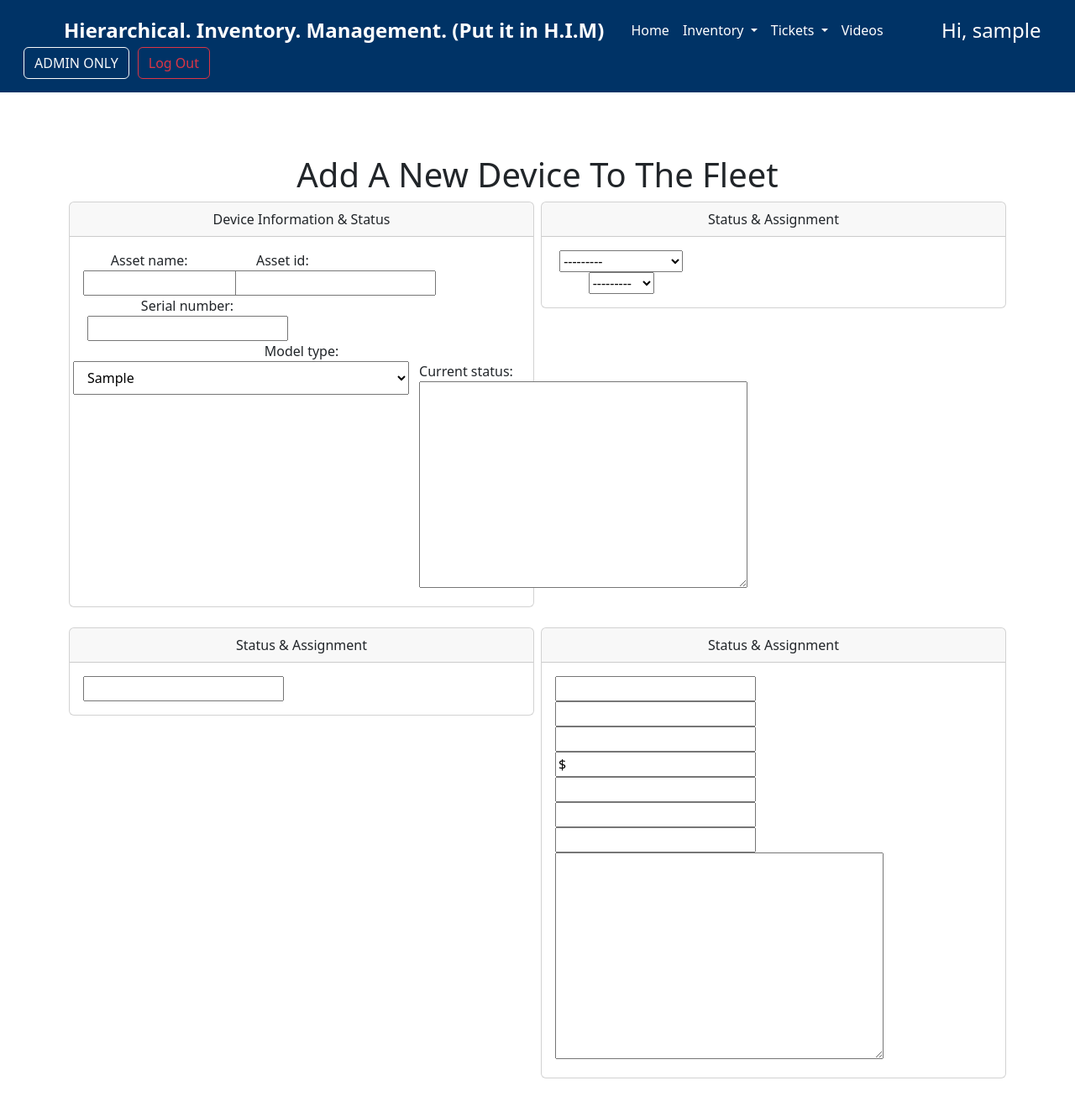
After one commit to BigRigMcK/henhud-repair, a Django app: page /inventory/addnewdevice/ in a window 1280 px wide. The commit adds this page. Shown: the whole page at 84% size. Run offline with Django 5.2, Linux system fonts and the light colour scheme; a user stored in the database is signed in; data comes from the database, SQL or seed files in the repository; tables that the repository leaves empty hold one stand-in row (values such as "Sample post").

Commit message:
Updated Inventory HTML files

```diff
--- a/Inventory/forms.py
+++ b/Inventory/forms.py
@@ -1,18 +1,25 @@
 from django import forms
 from .models import District_Device_Inventory
 
-# class Device_Inventory_Form(fomrs.ModelForm):
-# 	class Meta:
-# 		model:
-# 		fields={
+class District_Device_Inventory_Form(forms.ModelForm):
+	class Meta:
+		model= District_Device_Inventory
+		fields={'asset_name', 'asset_id', 'serial_number','model_type',
+		'current_status','location','department','mac_address',
+		'capacity_hard_drive_size','manufacture_make', 'vendor',
+		'notes', 'source_of_funding', 'po_order', 'purchase_value',
+		'student_id_number',
 
-# 		}
-# 		widgets ={
+		}
+		widgets ={
+			'model_type': forms.Select(attrs={
+				'style' :  'width: 400px; height: 40px'
+				})
 
-# 		}
+		}
 
-# 	def __init__(self, *args, user=None, **kwargs):
-# 		super().__init__(*args, **kwargs)
+	def __init__(self, *args, user=None, **kwargs):
+		super().__init__(*args, **kwargs)
 
 
 
--- /dev/null
+++ b/Inventory/templates/inventory_add_new_device.html
@@ -0,0 +1,122 @@
+{% extends 'base.html' %}
+
+{% block title %}Add New Device{% endblock %}
+
+{% block content %}
+    <!-- Add forms or lists for repairs in future expansions -->
+<div style="text-align: center; margin-top: 50px;">
+
+    <h1> Add A New Device To The Fleet </h1>
+
+
+    <div class="container" style="text-align:center;">
+
+            <form method="post" navalidate>
+            {% csrf_token %}
+
+        {% if form.errors %}
+            <div class="alert alert-danger">
+                <strong> Please Fix The Following Errors:</strong>
+                <ul>
+                    {% for field in form %}
+                        {% for error in field.errors %}
+                            <li> <strong> {{ field.label }}: </strong> {{ error }} </li>
+                        {% endfor %}
+                    {% endfor %}
+                    {% for error in form.non_field_errors %}
+                        <li>{{ error }} </li>
+                    {% endfor %}
+                </ul>
+            </div>
+        {% endif %}
+
+<!-- Device Information -->
+    <div class="row g-2">
+        <div class="col-md-6">
+                    <div class="card mb-3">
+                        <div class="card-header">Device Information & Status</div>
+                        <div class="card-body">
+                            <div class="row">
+                                <div class="col-md-4">
+                                    {{form.asset_name.label_tag}}
+                                    {{form.asset_name}}
+                                </div>
+                                <div class="col-md-3">
+                                    {{form.asset_id.label_tag}}
+                                    {{form.asset_id}}
+                                </div>
+                                <div class="col-md-6">
+                                    {{form.serial_number.label_tag}}
+                                    {{form.serial_number}}
+                                </div>
+                                    {{form.model_type.label_tag}}
+                                    {{form.model_type}}
+                                <div class="col-md-3">
+                                    {{form.current_status.label_tag}}
+                                    {{form.current_status}}
+                                </div>
+                            </div>
+                        </div>
+                    </div>
+                </div>
+
+
+                <!-- Device Location -->
+        <div class="col-md-6">
+            <div class="card mb-3">
+                <div class="card-header">Status & Assignment</div>
+                <div class="card-body">
+                    <div class="row">
+                        <div class="col-md-4">
+                        {{form.location}}
+                        {{form.department}}
+                        </div>
+                    </div>
+                </div>
+            </div>
+        </div>
+
+                <!-- Student Information -->
+        <div class="col-md-6">
+                    <div class="card mb-3">
+                        <div class="card-header">Status & Assignment</div>
+                        <div class="card-body">
+                            <div class="row">
+                                <div class="col-md-4">
+                                    {{form.student_id_number}}
+                                    </div>
+                            </div>
+                        </div>
+                    </div>
+                </div>
+
+                <!-- Extra Device Informatino -->
+        <div class="col-md-6">
+                    <div class="card mb-3">
+                        <div class="card-header">Status & Assignment</div>
+                        <div class="card-body">
+                            <div class="row">
+                                <div class="col-md-4">
+                                    {{form.manufacture_make}}
+                                    {{form.vendor}}
+                                    {{form.po_order}}
+                                    {{form.purchase_value}}
+                                    {{form.source_of_funding}}
+                                    {{form.mac_address}}
+                                    {{form.capacity_hard_drive_size}}
+                                    {{form.notes}}
+                                    </div>
+                            </div>
+                        </div>
+                    </div>
+                </div>
+
+
+            </div>
+    </div>
+    </div>
+    </div>
+</div>
+
+
+{% endblock %}
--- a/Inventory/templates/inventory_home.html
+++ b/Inventory/templates/inventory_home.html
@@ -7,7 +7,7 @@
 
 
 <div style="text-align:center; margin: 40px;">
-
+    <h1> Welcome To Inventory Management </h1>
 <p> <a href="/addinventory"> Add a New Device </a></p>
 <p> <a href="/1:1search"> 1:1 Search </a></p>
 
--- a/Inventory/urls.py
+++ b/Inventory/urls.py
@@ -3,6 +3,10 @@ from . import views
 
 urlpatterns = [
 	path('', views.inventory_home , name='Inventory Home'),
+	path('addnewdevice/', views.inventory_add_new_device , name='inventory_add_new_devcie'),
+	#path('/inventory_list', views.inventory_list , name= 'inventory_list'),
+	path('inventory_detail/<int:pk>/', views.inventory_detail, name='inventory_detail'),
+	path('inventory_detail/<int:pk>/edit', views.edit_inventory, name='edit_inventory'),
 
 
 ]
--- a/Inventory/views.py
+++ b/Inventory/views.py
@@ -3,8 +3,8 @@ from django.contrib.auth import login
 from django.contrib.auth.decorators import login_required
 from django.contrib.auth.forms import AuthenticationForm
 from django.contrib import messages
-#from .forms import RepairForm, VideoUploadForm
-#from .models import Repair, Video
+from .forms import District_Device_Inventory_Form
+from .models import District_Device_Inventory
 
 
 
@@ -14,3 +14,54 @@ def inventory_home(request):
 
 
 	return render(request, 'inventory_home.html' , {})
+
+
+@login_required
+def inventory_add_new_device(request):
+
+	if request.method == 'POST':
+		form = District_Device_Inventory_Form(request.POST, user=request.user)
+		if fomr.is_valid():
+			device = form.save(commit=False)
+			devcie.created_by = request.user
+			devcie.save()
+			messages.success(request, 'Device was Added to System Successfully!!')
+			return redirect('inventory_detail', pk=device.pk)
+		else:
+			print(form.errors)
+	else:
+		form = District_Device_Inventory_Form(user=request.user)
+
+	return render(request, 'inventory_add_new_device.html', {'form':form, 'action':'Create'})
+
+@login_required
+def edit_inventory(request, pk, asset_id):
+	device = get_object_or_404(District_Device_Inventory, pk=pk, asset_id=asset_id)
+
+	if request.method == 'POST':
+		form = District_Device_Inventory_Form(request.POST, instance=device, user=request.user)
+		if form.is_valid():
+			form.save()
+			messages.success(request, f"Device : {asset_id} has been Updated Successfully")
+			return redirect('inventory_detail',pk=device.pk)
+		else:
+			print(form.errors)
+	else:
+		form = District_Device_Inventory_Form(instance=device, user=request.user)
+
+	return render(request, 'inventory_device_edit.html', {
+		'form': form,
+		'action': 'Edit',
+		'device' : device
+		})
+
+@login_required
+def inventory_detail(request, pk):
+	device = get_object_or_404(District_Device_Inventory, pk=pk)
+
+ # Check if user can view student info
+    #can_view_student_info = request.user.has_perm('repair_tracker.view_student_info')
+    #is_technician = request.user.groups.filter(name="Technicians").exists()
+
+
+	return render(request, 'inventory_device_detail.html', {'device': device})
--- a/templates/header.html
+++ b/templates/header.html
@@ -38,7 +38,7 @@
             <li><a class="dropdown-item" href="/tickets/closed"></a></li>
             -->
             <li><hr class="dropdown-divider"></li>
-            <li><a class="dropdown-item" href="/repairs/create">Add New Device</a></li>
+            <li><a class="dropdown-item" href="/inventory/addnewdevice">Add New Device</a></li>
           </ul>
 
 
```
Also changed, not shown: 3 other files.
